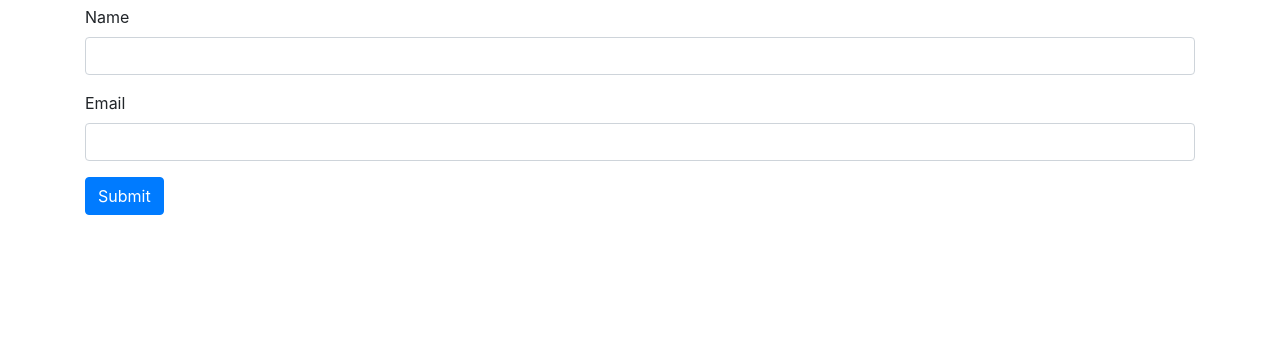
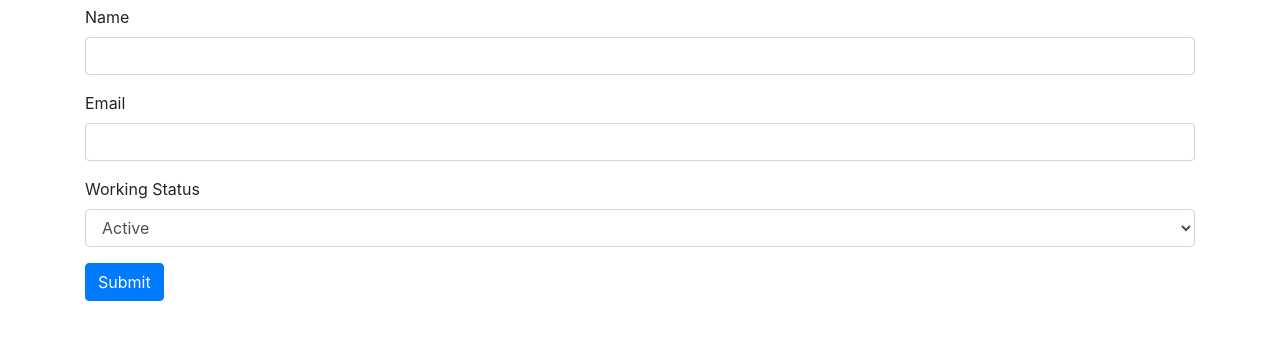
Before and after one commit to vineethsankre/Web-development-concepts, a plain HTML site: page Forms/Add user/index.html in a window 1280 px wide. Shown: the part 106-446 px from the top of the page. Drawn offline with nearby package versions, Linux system fonts and the light colour scheme; a web font is replaced by a local one.

Commit message:
Added working status html element

```diff
--- a/Forms/Add user/index.html
+++ b/Forms/Add user/index.html
@@ -21,6 +21,13 @@
           <input type="text" class="form-control" id="email" />
           <p id="emailErrMsg" class="error-message"></p>
         </div>
+        <div class="mb-3">
+          <label for="status">Working Status</label>
+          <select id="status" class="form-control">
+            <option value="Active">Active</option>
+            <option value="Inactive">Inactive</option>
+          </select>
+        </div>
         <button type="submit" class="btn btn-primary">Submit</button>
       </form>
     </div>
--- a/Forms/Add user/script.js
+++ b/Forms/Add user/script.js
@@ -5,6 +5,8 @@ let nameErrMsgEl = document.getElementById("nameErrMsg");
 
 let emailEl = document.getElementById("email");
 let emailErrMsgEl = document.getElementById("emailErrMsg");
+
+let workingStatusEl = document.getElementById("status");
 
 let formData = {
   name: "",
```
